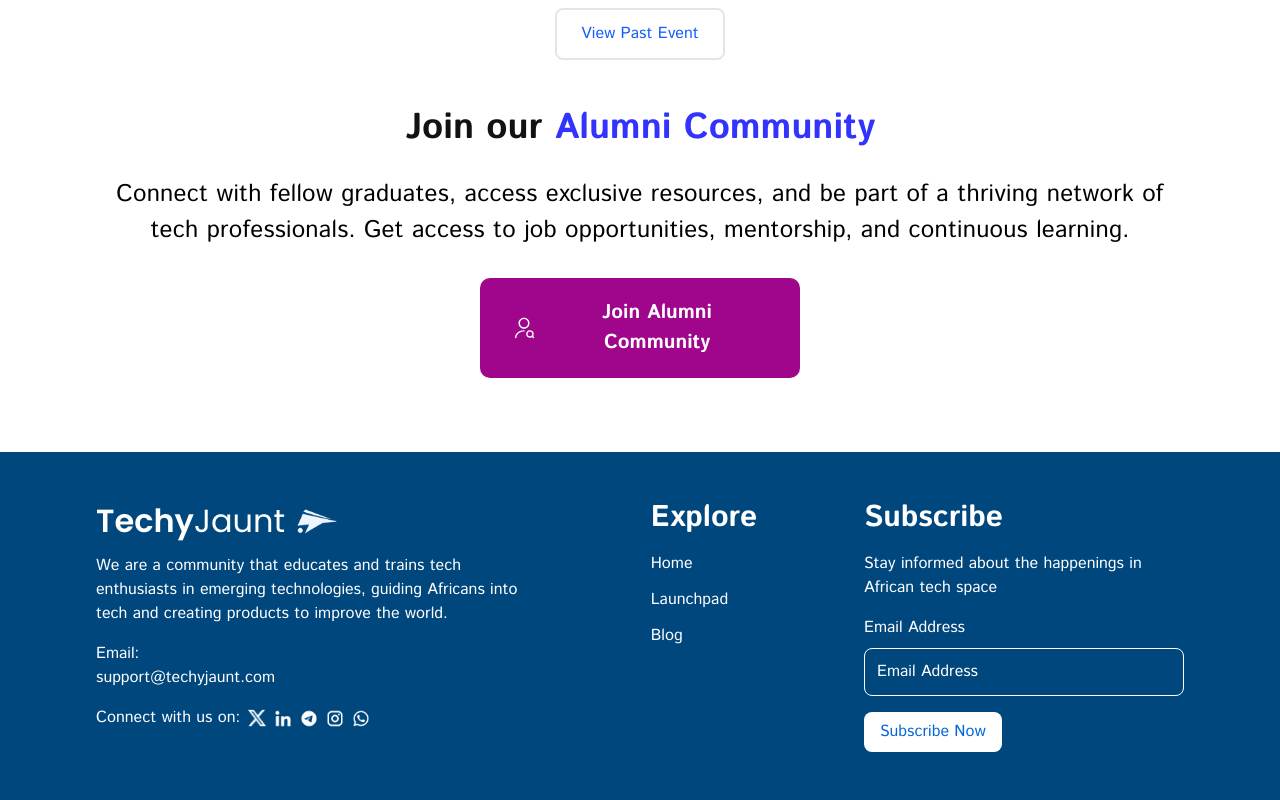
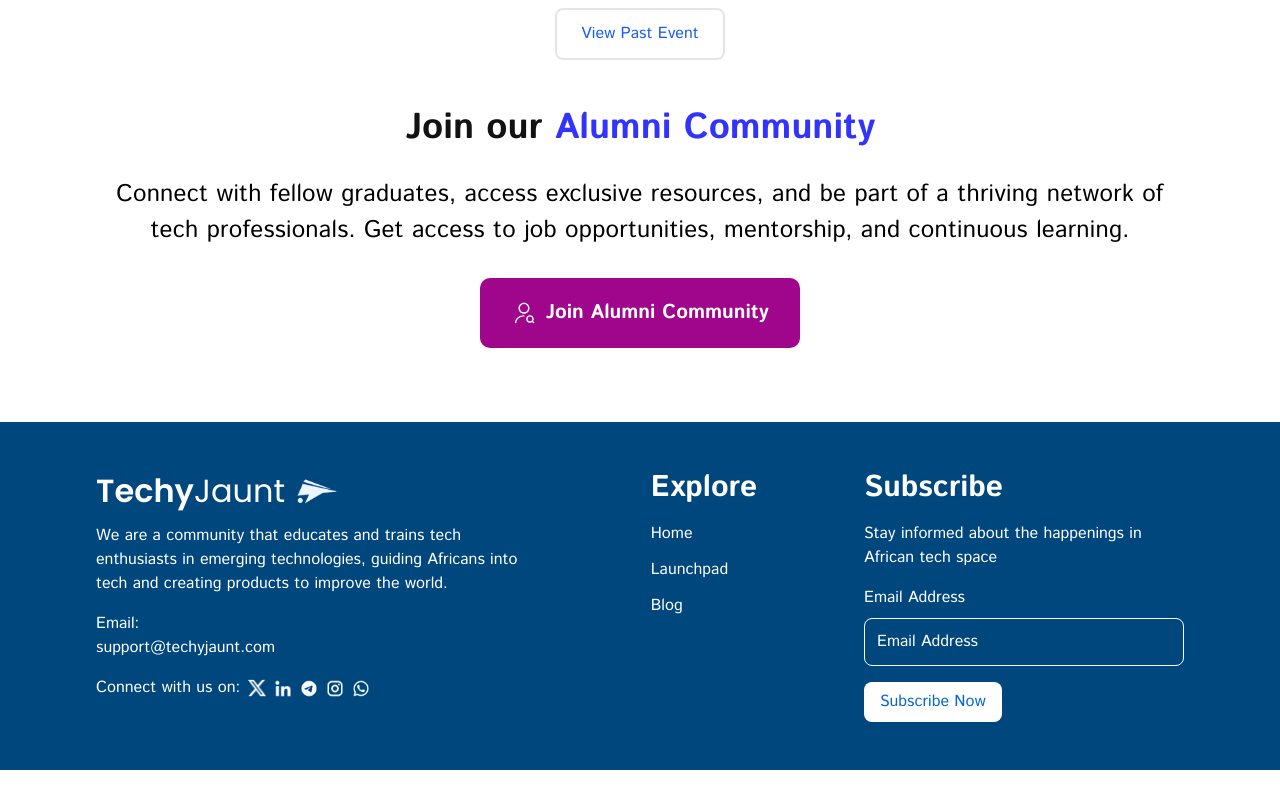
Before and after one commit to Techy-Jaunt/certificate-verification-system, a React (Vite) app in the folder frontend/: page / in a window 1280 px wide. Shown: the part 1912-2712 px from the top of the page. After the commit the page ends 2682 px from the top, so only its background shows below. Built offline with nearby package versions, Linux system fonts and the light colour scheme.

Commit message:
style: make button responsive

```diff
--- a/frontend/src/components/AlumniComm.jsx
+++ b/frontend/src/components/AlumniComm.jsx
@@ -13,7 +13,7 @@ const AlumniComm = () => {
         opportunities, mentorship, and continuous learning.
       </p>
       <div className="flex items-center justify-center">
-        <button className="w-[320px] bg-[#9f068b] rounded-[10px] text-white mt-7.5 flex items-center justify-center gap-[10px] px-5 py-[13px] md:px-8 md:py-5 text-base md:text-[20px] font-bold">
+        <button className="w-[320px] bg-[#9f068b] rounded-[10px] text-white mt-7.5 flex items-center justify-center gap-[10px] px-2 py-[13px]  md:py-5 text-base md:text-[20px] font-bold">
           <img src="/icons/alumni.svg" className="h-6 w-6" />
           <span>Join Alumni Community</span>
         </button>
```
